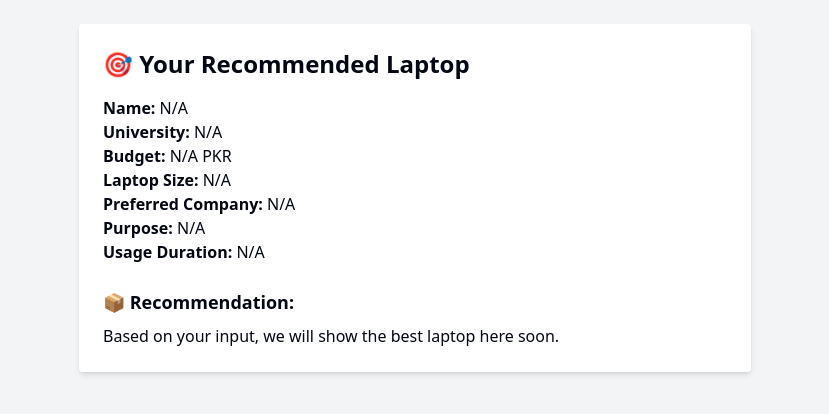
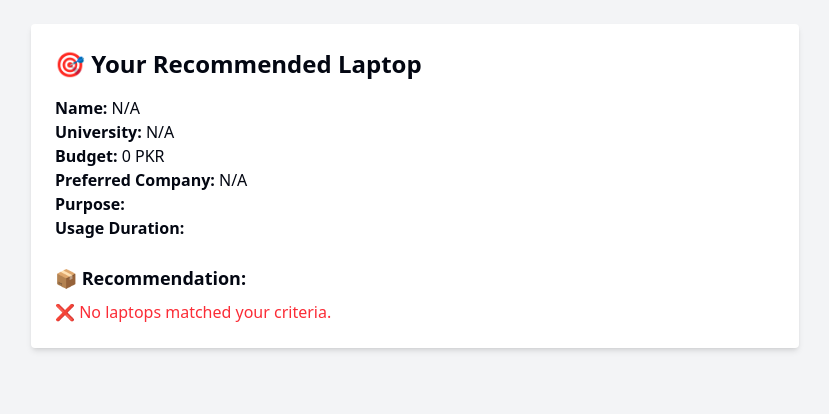
Before and after one commit to imhasnain/Laptop-Recommender, a Next.js app: page /result in a window 1280 px wide. Shown: the top 414 px of the page, without its empty margins (225-1054 px from the left). Built offline with nearby package versions, Linux system fonts and the light colour scheme.

Commit message:
Feature: Match laptops from JSON based on user input and display results with image, specs, and price range

```diff
--- a/app/result/ResultComponent.tsx
+++ b/app/result/ResultComponent.tsx
@@ -1,33 +1,67 @@
 'use client';
 
 import { useSearchParams } from 'next/navigation';
+import laptops from '../data/Laptops.json';
+import Image from 'next/image';
 
 export default function ResultComponent() {
   const searchParams = useSearchParams();
 
   const name = searchParams.get('name') || 'N/A';
   const university = searchParams.get('university') || 'N/A';
-  const budget = searchParams.get('budget') || 'N/A';
-  const size = searchParams.get('size') || 'N/A';
-  const company = searchParams.get('company') || 'N/A';
-  const purpose = searchParams.get('purpose') || 'N/A';
-  const duration = searchParams.get('duration') || 'N/A';
+  const budget = Number(searchParams.get('budget')) || 0;
+  const size = searchParams.get('size') || '';
+  const company = searchParams.get('company')?.toLowerCase() || '';
+  const purpose = searchParams.get('purpose')?.toLowerCase() || '';
+  const duration = searchParams.get('duration')?.toLowerCase() || '';
+
+  const matchedLaptops = laptops.filter((laptop) => {
+    return (
+      budget >= laptop.minBudget &&
+      budget <= laptop.maxBudget &&
+      laptop.purpose.toLowerCase() === purpose &&
+      laptop.duration.toLowerCase() === duration &&
+      (company ? laptop.name.toLowerCase().includes(company) : true)
+    );
+  });
 
   return (
     <div className="min-h-screen bg-gray-100 p-6">
-      <div className="max-w-2xl mx-auto bg-white rounded shadow-md p-6">
+      <div className="max-w-3xl mx-auto bg-white rounded shadow-md p-6">
         <h1 className="text-2xl font-bold mb-4">🎯 Your Recommended Laptop</h1>
         <p><strong>Name:</strong> {name}</p>
         <p><strong>University:</strong> {university}</p>
         <p><strong>Budget:</strong> {budget} PKR</p>
-        <p><strong>Laptop Size:</strong> {size}</p>
-        <p><strong>Preferred Company:</strong> {company}</p>
+        <p><strong>Preferred Company:</strong> {company || 'N/A'}</p>
         <p><strong>Purpose:</strong> {purpose}</p>
         <p><strong>Usage Duration:</strong> {duration}</p>
 
         <div className="mt-6">
           <h2 className="text-lg font-semibold mb-2">📦 Recommendation:</h2>
-          <p>Based on your input, we will show the best laptop here soon.</p>
+
+          {matchedLaptops.length > 0 ? (
+            matchedLaptops.map((laptop, index) => (
+              <div key={index} className="border p-4 rounded mb-4 bg-gray-50">
+                <h3 className="text-xl font-bold">{laptop.name}</h3>
+                <p><strong>Processor:</strong> {laptop.processor}</p>
+                <p><strong>Generation:</strong> {laptop.generation}</p>
+                <p><strong>Year:</strong> {laptop.yearMade}</p>
+                <p><strong>Specs:</strong> {laptop.specs}</p>
+                <p><strong>Price Range:</strong> {laptop.minBudget} - {laptop.maxBudget} PKR</p>
+                {laptop.image && (
+                  <Image
+                    src={laptop.image}
+                    alt={laptop.name}
+                    width={400}
+                    height={250}
+                    className="mt-3 rounded"
+                  />
+                )}
+              </div>
+            ))
+          ) : (
+            <p className="text-red-500">❌ No laptops matched your criteria.</p>
+          )}
         </div>
       </div>
     </div>
```
